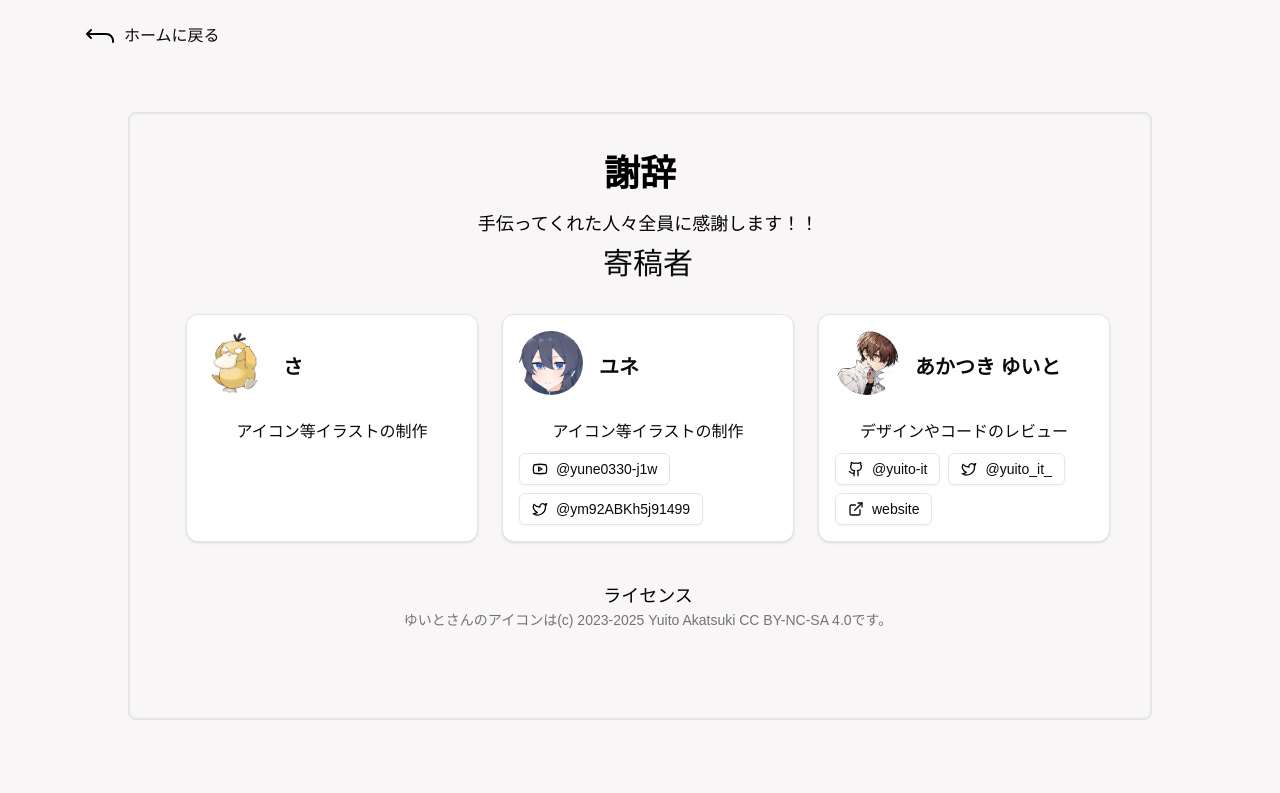
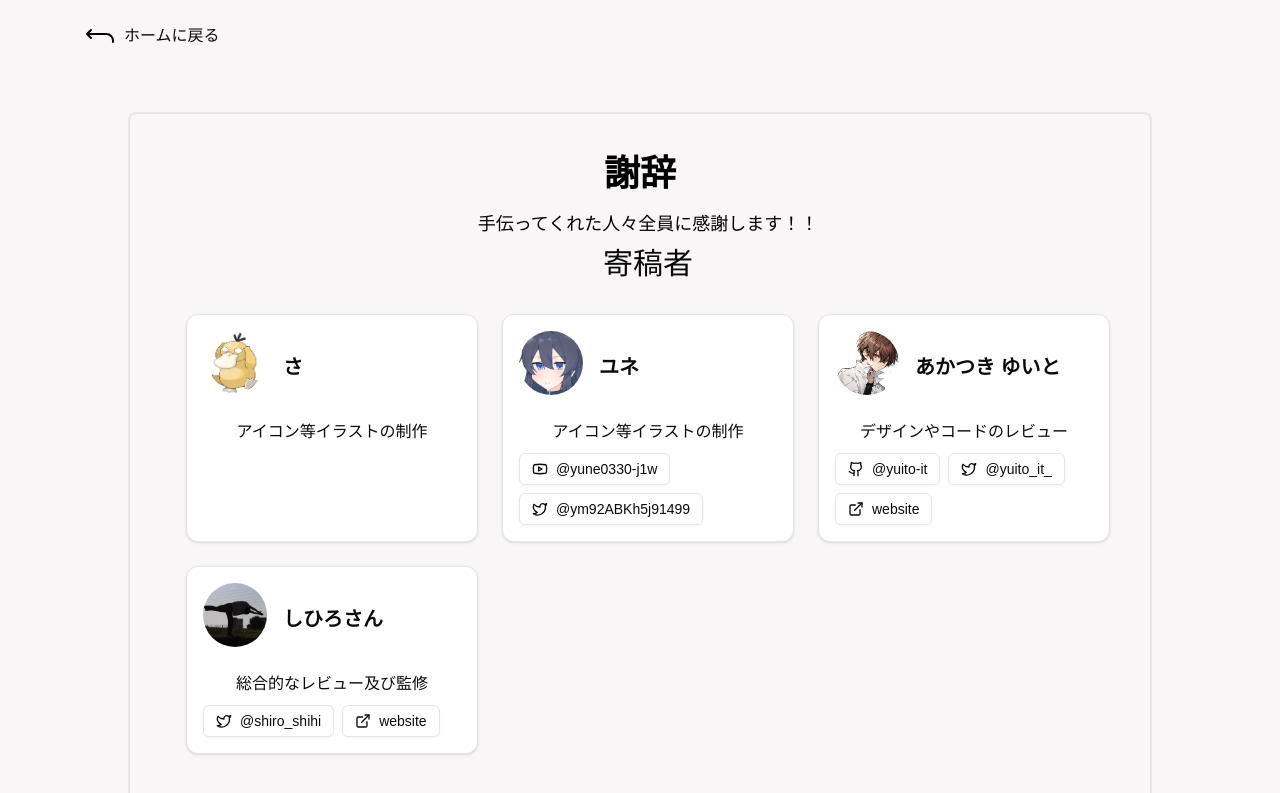
Before and after one commit to ayane0857/ayane-official-site, a Next.js app: page /super_thanks in a window 1280 px wide. Shown: the top 793 px of the page. Built offline with nearby package versions, Linux system fonts and the light colour scheme; a web font is replaced by a local one; what @bprogress/next would draw is missing.

Commit message:
しひろさんを追加

```diff
--- a/app/super_thanks/page.tsx
+++ b/app/super_thanks/page.tsx
@@ -60,6 +60,19 @@ const contributors: Contributor[] = [
         handle: "@yuito_it_",
       },
       { platform: "website", url: "https://www.yuito-it.jp/ja" },
+    ],
+  },
+  {
+    name: "しひろさん",
+    contribution: "総合的なレビュー及び監修",
+    icon: "/shiro.png",
+    socialLinks: [
+      {
+        platform: "twitter",
+        url: "https://x.com/shiro_shihi",
+        handle: "@shiro_shihi",
+      },
+      { platform: "website", url: "https://shihiro.com/" },
     ],
   },
 ];
```
Also changed, not shown: public/shiro.png (added).
